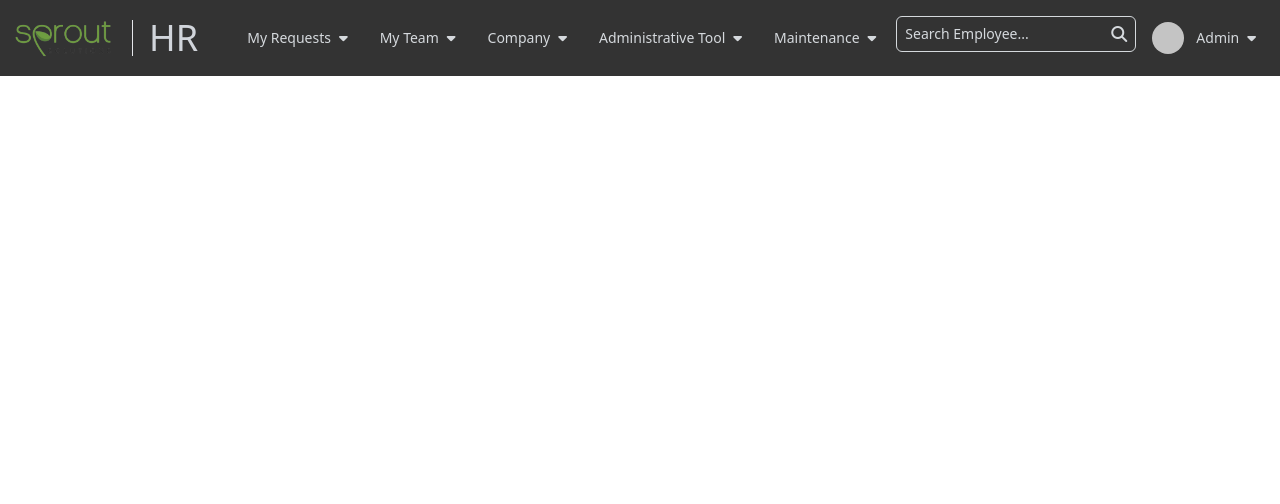
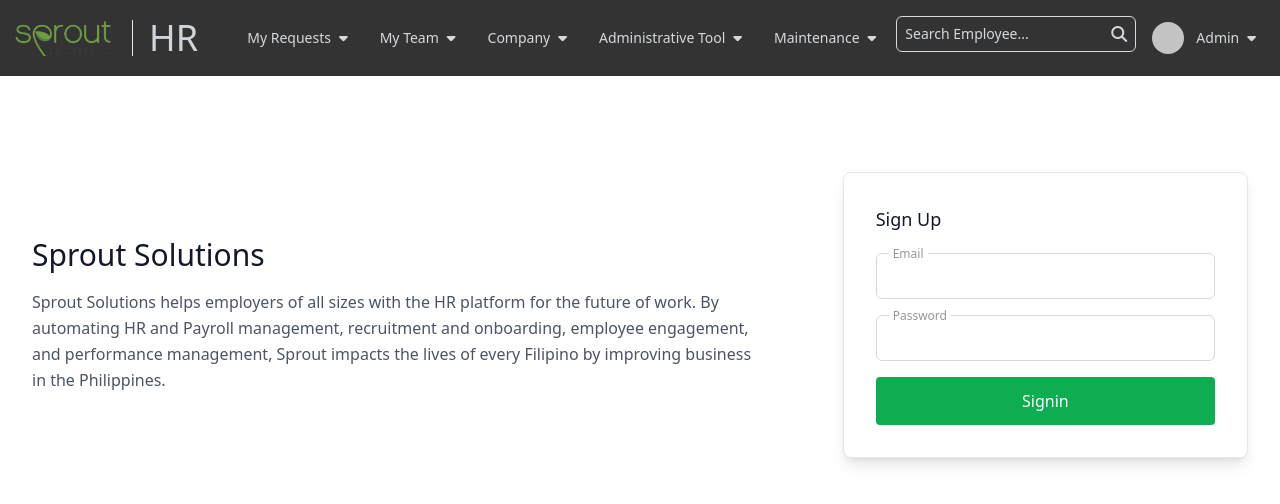
Before and after one commit to dhrin1/mgmt-attend, a Vue app: page /login in a window 1280 px wide. Shown: the top 504 px of the page. Built offline with nearby package versions, Linux system fonts and the light colour scheme.

Commit message:
add signin page

```diff
--- a/src/router/index.js
+++ b/src/router/index.js
@@ -1,6 +1,7 @@
 import { createRouter, createWebHistory } from "vue-router";
 
 import Home from "@/views/home/Home.vue";
+import Login from "@/views/auth/Login.vue";
 import Attendance from "@/views/attendance/Attendance.vue";
 
 const router = createRouter({
@@ -10,6 +11,11 @@
       path: "/",
       name: "home",
       component: Home,
+    },
+    {
+      path: "/login",
+      name: "login",
+      component: Login,
     },
     {
       path: "/attendance",
--- /dev/null
+++ b/src/views/auth/Login.vue
@@ -0,0 +1,37 @@
+<template>
+  <section class="text-gray-600 body-font">
+    <div class="container px-5 py-24 mx-auto flex flex-wrap items-center">
+      <div class="lg:w-3/5 md:w-1/2 md:pr-16 lg:pr-0 pr-0">
+        <h1 class="title-font font-medium text-3xl text-gray-900">
+          Sprout Solutions
+        </h1>
+        <p class="leading-relaxed mt-4">
+          Sprout Solutions helps employers of all sizes with the HR platform for
+          the future of work. By automating HR and Payroll management,
+          recruitment and onboarding, employee engagement, and performance
+          management, Sprout impacts the lives of every Filipino by improving
+          business in the Philippines.
+        </p>
+      </div>
+      <div
+        class="lg:w-2/6 md:w-1/2 bg-white shadow-lg border rounded-lg p-8 flex flex-col md:ml-auto w-full mt-10 md:mt-0"
+      >
+        <h2 class="text-gray-900 text-lg font-medium title-font mb-5">
+          Sign Up
+        </h2>
+        <div class="relative mb-4">
+          <Input type="text" name="email" label="Email" />
+        </div>
+        <div class="relative mb-4">
+          <Input type="password" name="password" label="Password" />
+        </div>
+        <Button custom-class="bg-green-primary text-white">Signin</Button>
+      </div>
+    </div>
+  </section>
+</template>
+
+<script setup>
+import Input from "@/components/shared/forms/Input.vue";
+import Button from "@/components/shared/forms/Button.vue";
+</script>
--- a/src/views/home/Home.vue
+++ b/src/views/home/Home.vue
@@ -27,6 +27,7 @@
             Let's Check
           </button>
           <button
+            @click="$router.push('/login')"
             class="ml-4 inline-flex text-gray-700 bg-gray-100 border-0 py-2 px-6 focus:outline-none hover:bg-gray-200 rounded text-lg"
           >
             Login
```
